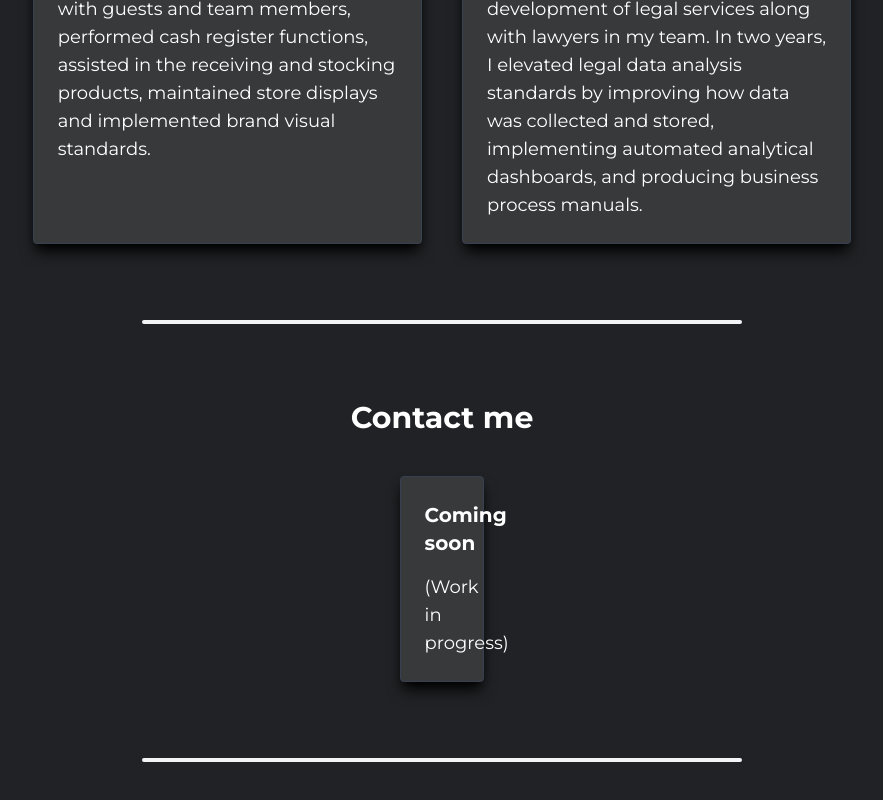
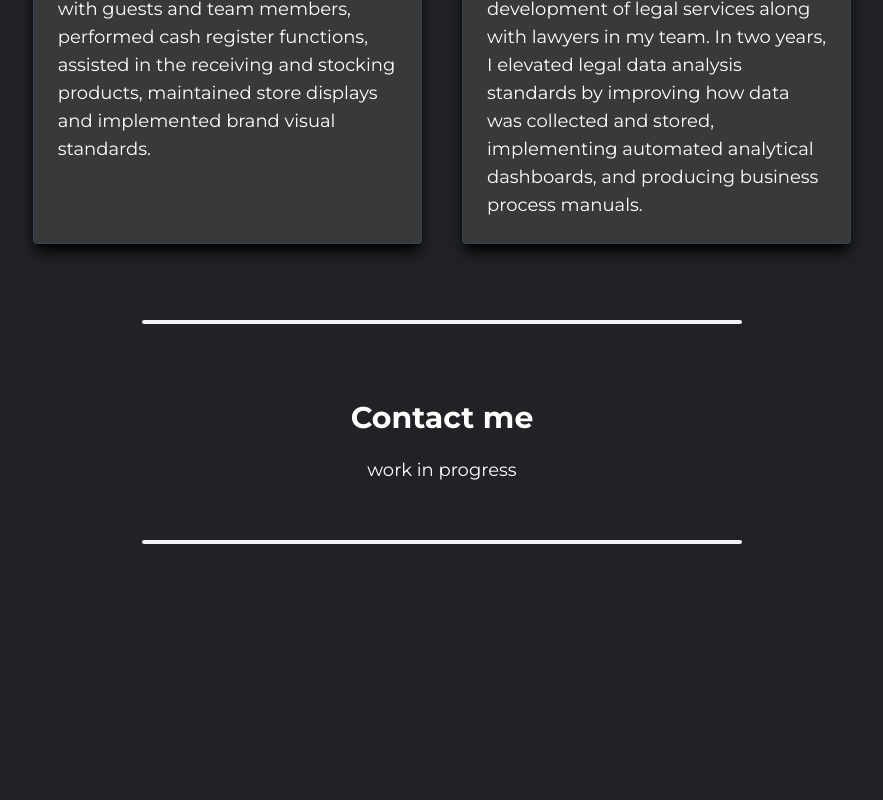
Before and after one commit to fmeneses-graca/my-website, a Next.js app: page / in a window 1280 px wide. Shown: the part 2796-3596 px from the top of the page, without its empty margins (238-1121 px from the left). After the commit the page ends 3380 px from the top, so only its background shows below. Built offline with nearby package versions, Linux system fonts and the light colour scheme.

Commit message:
Add form base to contacts (need style)

```diff
--- a/components/contact.js
+++ b/components/contact.js
@@ -1,13 +1,53 @@
-import Card from "./card"
+import { useState } from 'react'
 
 export default function Contact() {
+    const [name, setName] = useState('')
+    const [email, setEmail] = useState('')
+    const [message, setMessage] = useState('')
+
+    const handleSubmit = e => {
+        e.preventDefault();
+        const data = {
+            name,
+            email,
+            message,
+        }
+        console.log(data);
+    }
+
     return (
         <div id="contact" className="section-container mb-10">
             <h1>Contact me</h1>
 
+
+
             <div className="flex-container">
-                <Card title="Coming soon" text="(Work in progress)"/>
+                <p>work in progress</p>
+
+                {/* <form onSubmit={handleSubmit} className="card">
+                    <label htmlFor="name">Name:</label>
+                    <input
+                        id="name"
+                        type="text"
+                        onChange={e => setName(e.target.value)}
+                    />
+                    <label htmlFor="email">Email:</label>
+                    <input
+                        id="email"
+                        type="email"
+                        onChange={e => setEmail(e.target.value)}
+                    />
+                    <label htmlFor="message">Message:</label>
+                    <textarea
+                        id="message"
+                        type="text"
+                        rows="4"
+                        onChange={e => setMessage(e.target.value)}
+                    />
+                    <button type="submit">Send</button>
+                </form> */}
             </div>
+
         </div>
     )
 }
```
